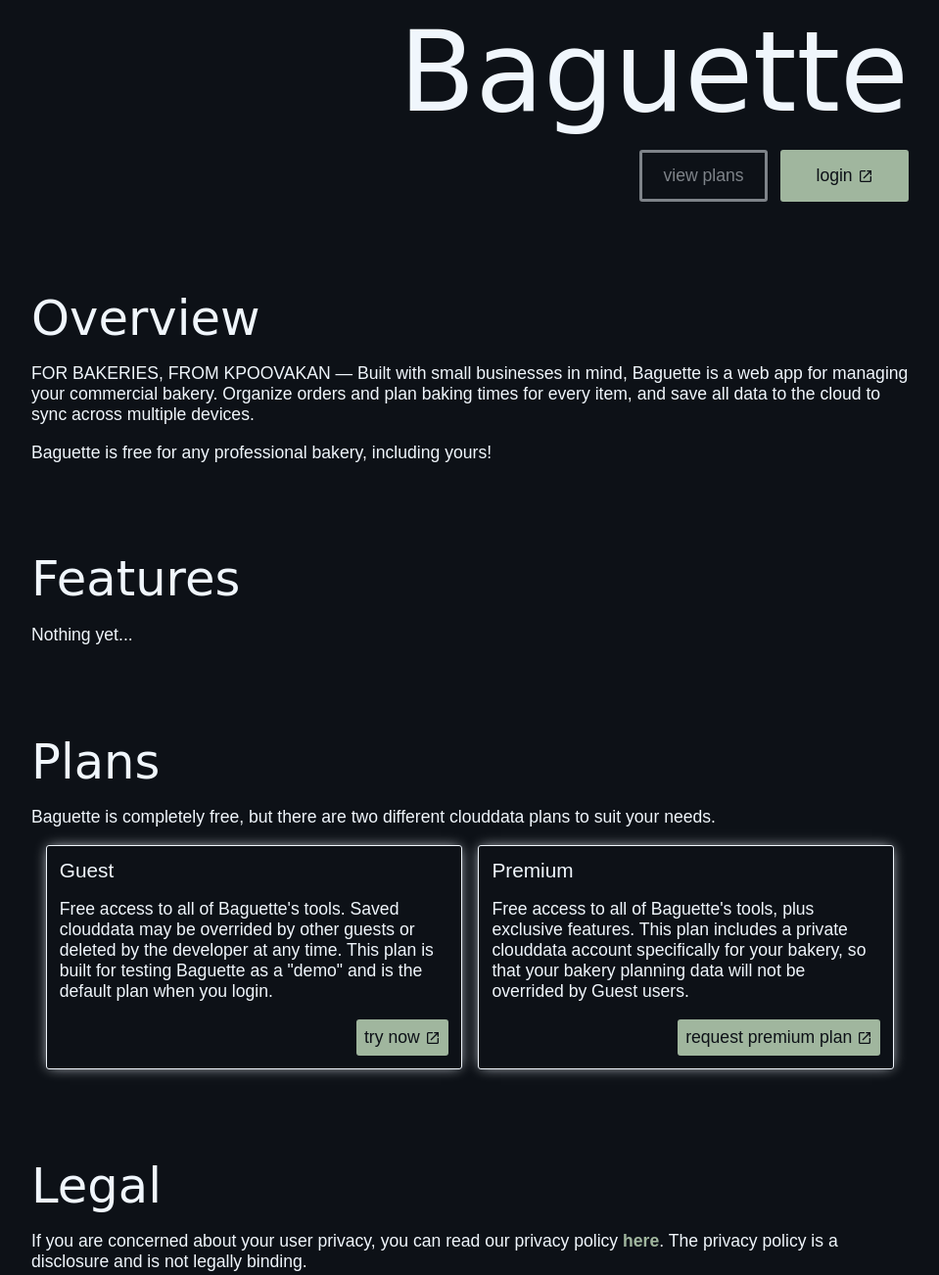
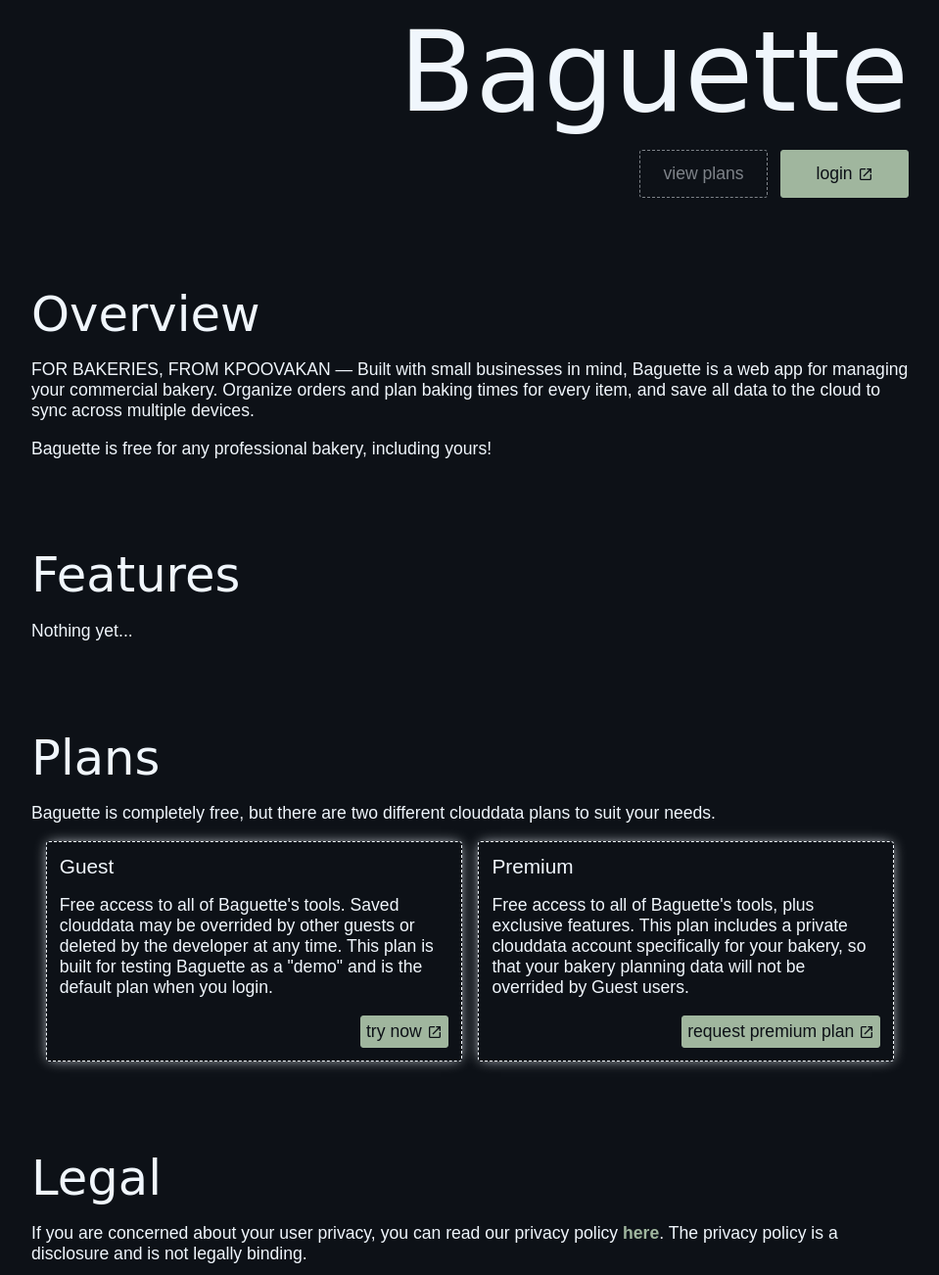
Before and after one commit to kpoovakan/baguette, a plain HTML site: page index.html in a window 1280 px wide. Shown: the top 1302 px of the page at 98% size, without its empty margins (160-1119 px from the left). Drawn offline with Linux system fonts and the light colour scheme; a web font is replaced by a local one.

Commit message:
Edit button and link styles to match input styles

```diff
--- a/indexfiles/style.css
+++ b/indexfiles/style.css
@@ -21,17 +21,18 @@ body {
     font-style: normal;
     font-size: 62.5%;
     display: block;
-    a:link, a:visited {
-        color: var(--colorAccent);
-        text-decoration: none;
-        font-weight: 600;
-    }
-    a:hover {
-        text-decoration: underline;
-    }
 }
 p {
     font-size: 1.1rem;
+}
+a:link, a:visited {
+    color: var(--colorAccent);
+    text-decoration: none;
+    font-weight: 600;
+}
+a:hover {
+    text-decoration: underline;
+    text-decoration-style: dashed;
 }
 .content {
     display: block;
@@ -79,17 +80,18 @@ button {
     background-color: var(--colorAccent);
     color: var(--colorBackground);
     outline: none;
-    border: 3px solid var(--colorAccent);
+    border: 1px solid var(--colorAccent);
     border-radius: 3px;
     padding: 5px;
     box-sizing: border-box;
     font-size: 1.1rem;
     font-family: "Radio Canada", sans-serif;
 }
-button:hover {
+button:hover, button:focus {
     color: var(--colorAccent);
     background-color: var(--colorBackground);
     cursor: pointer;
+    border-style: dashed;
 }
 
 
@@ -107,8 +109,9 @@ button:hover {
     background-color: var(--colorBackground);
     border-color: color-mix(in oklab, #00000000 50%, var(--colorForeground));
     color: color-mix(in oklab, #00000000 50%, var(--colorForeground));
+    border-style: dashed;
 }
-.mainHeaderLess:hover {
+.mainHeaderLess:hover, .mainHeaderLess:focus {
     color: var(--colorBackground);
     border-color: var(--colorForeground);
     background-color: var(--colorForeground);
@@ -120,7 +123,7 @@ button:hover {
 }
 
 .plansBlock {
-    border: 1.314px solid var(--colorForeground);
+    border: 1.314px dashed var(--colorForeground);
     border-radius: 3px;
     width: max(50px, 31vw);
     padding: 13px;
```
